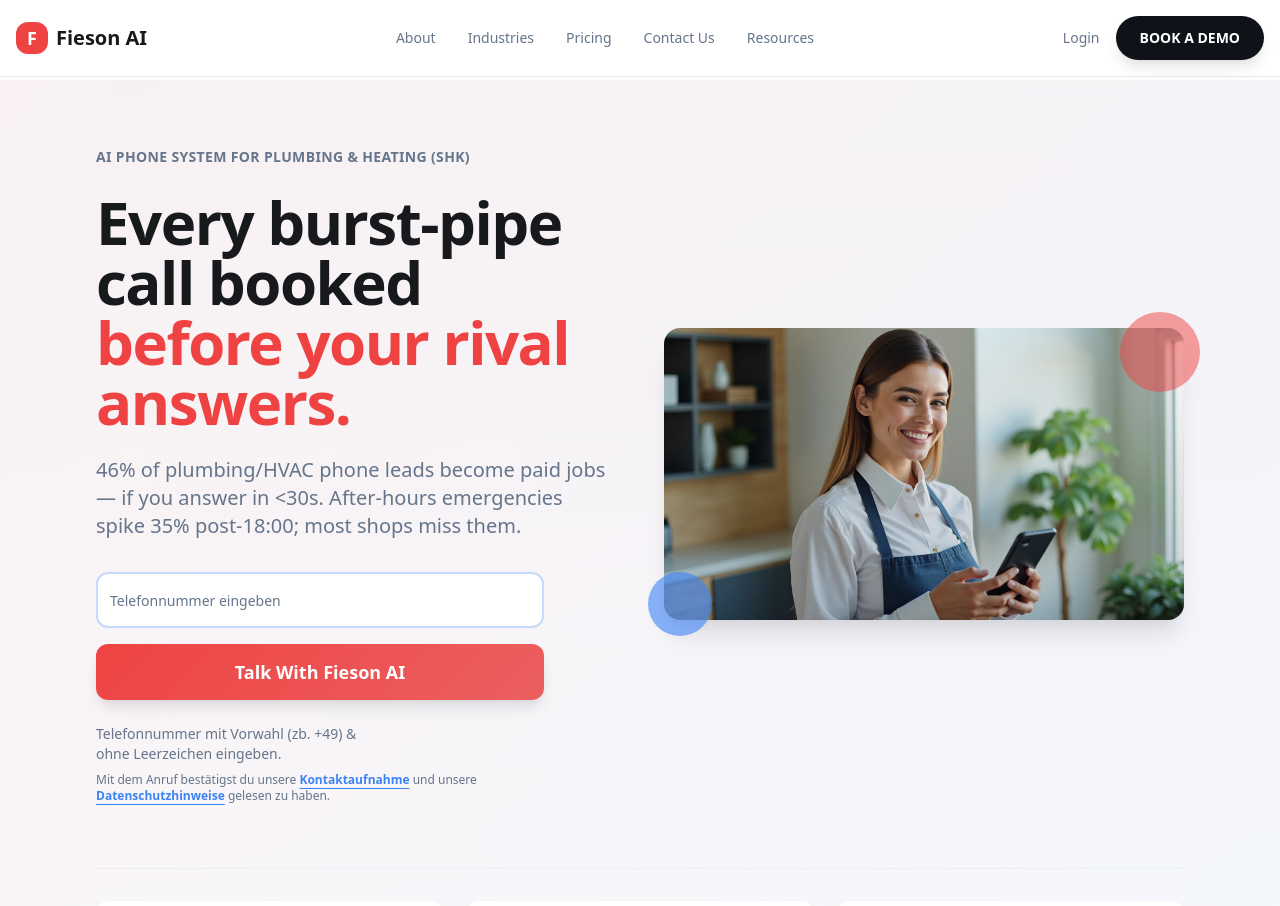
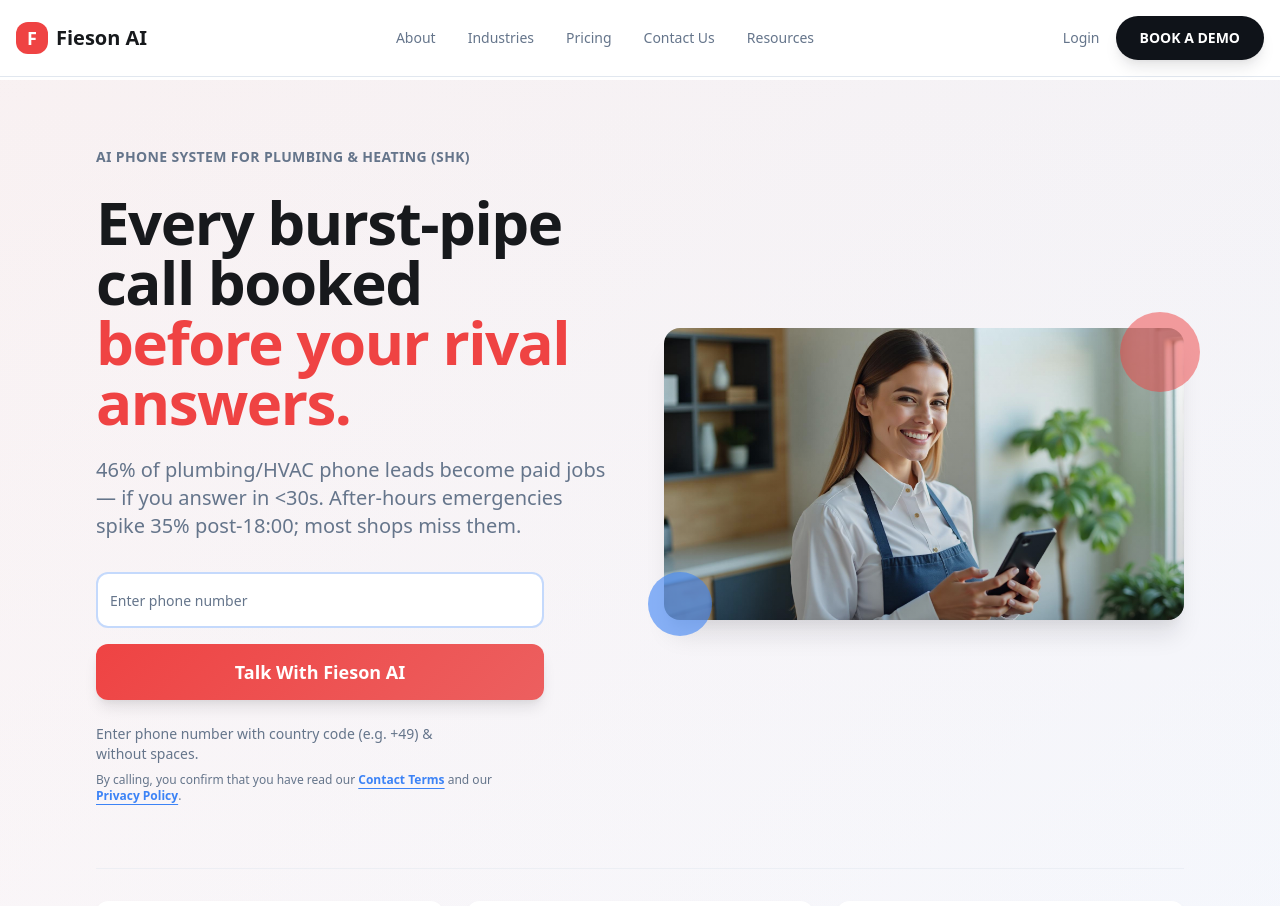
Before and after one commit to leanchain/fieson-landing-hs, a React (Vite) app: page / in a window 1280 px wide. Shown: the top 906 px of the page. Built offline with nearby package versions, Linux system fonts and the light colour scheme.

Commit message:
Translate CTA section to English
Translate all text elements within the CTA section of the Hero component to English. This includes input placeholders, button text, and privacy notice text.

```diff
--- a/src/components/Hero.tsx
+++ b/src/components/Hero.tsx
@@ -30,7 +30,7 @@ const Hero = () => {
             {/* CTA Section */}
             <div className="space-y-6 max-w-md mx-auto lg:mx-0">
               <div className="space-y-4">
-                <Input placeholder="Telefonnummer eingeben" className="w-full h-14 text-lg rounded-xl border-2 border-blue-accent/30 focus:border-blue-accent" />
+                <Input placeholder="Enter phone number" className="w-full h-14 text-lg rounded-xl border-2 border-blue-accent/30 focus:border-blue-accent" />
                 <Button variant="hero" size="xl" className="w-full h-14 text-lg font-semibold">
                   <span>Talk With Fieson AI</span>
                 </Button>
@@ -38,20 +38,20 @@ const Hero = () => {
 
               <div className="text-center lg:text-left">
                 <p className="text-sm text-muted-foreground">
-                  Telefonnummer mit Vorwahl (zb. +49) &{" "}
+                  Enter phone number with country code (e.g. +49) &{" "}
                   <br className="hidden sm:block" />
-                  ohne Leerzeichen eingeben.
+                  without spaces.
                 </p>
                 <p className="text-xs text-muted-foreground mt-2">
-                  Mit dem Anruf bestätigst du unsere{" "}
+                  By calling, you confirm that you have read our{" "}
                   <Button variant="link" className="p-0 h-auto text-xs underline text-blue-accent">
-                    Kontaktaufnahme
+                    Contact Terms
                   </Button>
-                  {" "}und unsere{" "}
+                  {" "}and our{" "}
                   <Button variant="link" className="p-0 h-auto text-xs underline text-blue-accent">
-                    Datenschutzhinweise
+                    Privacy Policy
                   </Button>
-                  {" "}gelesen zu haben.
+                  .
                 </p>
               </div>
             </div>
```
